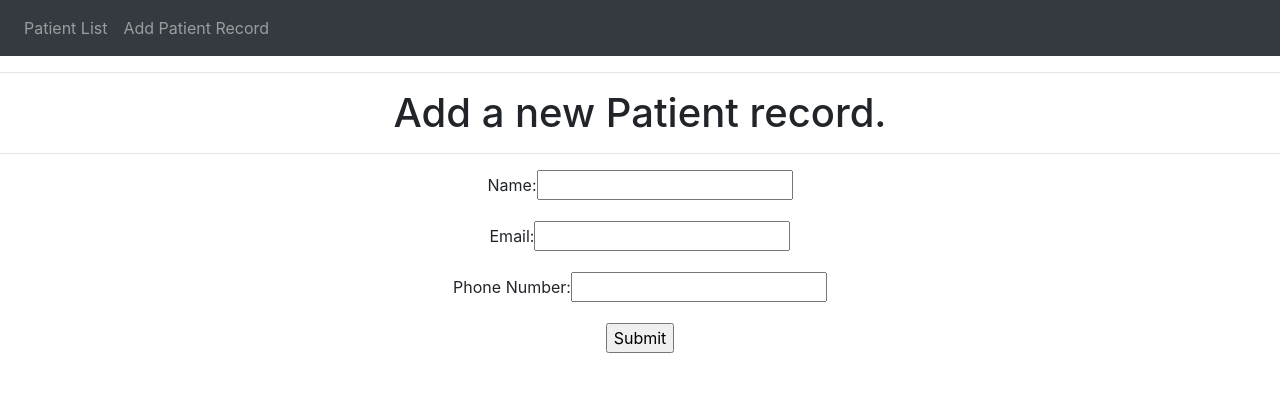
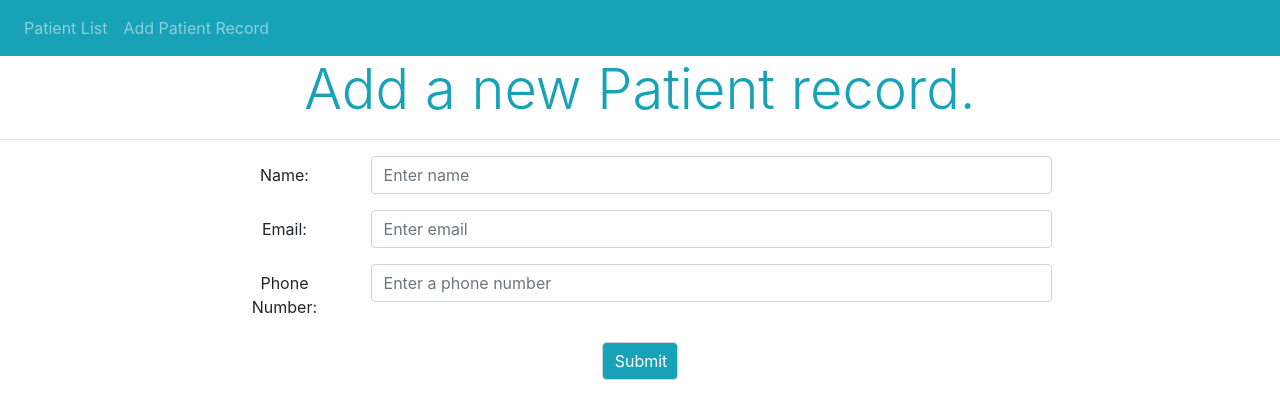
Before and after one commit to AlecSmith96/PatientTrackerApp, a React (Create React App) app: page /add in a window 1280 px wide. Shown: the top 418 px of the page. Built offline with nearby package versions, Linux system fonts and the light colour scheme.

Commit message:
Added styling for PatientsList and PatientForm pages

```diff
--- a/src/App.js
+++ b/src/App.js
@@ -10,13 +10,12 @@ class App extends Component {
       // https://www.codingame.com/playgrounds/6517/react-router-tutorial
       <Router>
       <div>
-        <nav className="navbar navbar-expand-lg navbar-dark bg-dark">
+        <nav className="navbar navbar-expand-lg navbar-dark bg-info">
         <ul className="navbar-nav mr-auto">
           <li><Link to={'/all'} className="nav-link">Patient List</Link></li>
           <li><Link to={'/add'} className="nav-link">Add Patient Record</Link></li>
         </ul>
         </nav>
-        <hr />
         <Switch>
             <Route exact path='/all' component={PatientsList} />
             <Route path='/add' component={PatientForm} />
--- a/src/components/PatientForm.js
+++ b/src/components/PatientForm.js
@@ -47,30 +47,38 @@ class PatientForm extends Component {
         const data = `{"name": "${this.state.name}", "email": "${this.state.email}", "phoneNumber": "${this.state.phoneNumber}"}`;
         this.sendPostRequest(data);
         this.props.history.push('/all');
-        this.forceUpdate();
+        this.render();
     }
 
     render () {
         return (
             <div>
                 <center>
-                <h1>Add a new Patient record.</h1>
+                <h1 className="text-info display-4">Add a new Patient record.</h1>
                 <hr/>
                 <form onSubmit={this.handleSubmit}>
-                    <div className="form-group">
-                        <label htmlFor="name">Name: </label>
-                        <input type="text" name="name" value={this.state.name} onChange={this.handleNameChange} required/>
+                <div className="col-md-8">
+                    <div className="form-group row">
+                        <label htmlFor="name" className="col-sm-2 col-form-label">Name: </label>
+                        <div className="col-sm-10">
+                            <input type="text" className="form-control" name="name" value={this.state.name} onChange={this.handleNameChange} required placeholder="Enter name"/>
+                        </div>
                     </div>
-                    <div className="form-group">
-                        <label htmlFor="email">Email:</label>
-                        <input type="text" name="email" value={this.state.email} onChange={this.handleEmailChange} required/>
+                    <div className="form-group row">
+                        <label htmlFor="email" className="col-sm-2 col-form-label">Email:</label>
+                        <div className="col-sm-10">
+                            <input type="text" className="form-control" name="email" value={this.state.email} onChange={this.handleEmailChange} required placeholder="Enter email"/>
+                        </div>
                     </div>
-                    <div className="form-group">
-                        <label htmlFor="phoneNumber">Phone Number:</label>
-                        <input type="text" name="phoneNumber" value={this.state.phoneNumber} onChange={this.handlePhoneNumberChange} required/>
+                    <div className="form-group row">
+                        <label htmlFor="phoneNumber" className="col-sm-2 col-form-label">Phone Number:</label>
+                        <div className="col-sm-10">
+                            <input type="text" className="form-control" name="phoneNumber" value={this.state.phoneNumber} onChange={this.handlePhoneNumberChange} required placeholder="Enter a phone number"/>
+                        </div>
                     </div>
-                    <div className="form-group">
-                        <input type="submit" value="Submit"/>
+                    </div>
+                    <div className="form-group col-lg-1">
+                        <input type="submit" className="form-control bg-info text-white" value="Submit"/>
                     </div>
                 </form>
                 </center>
--- a/src/components/PatientsList.js
+++ b/src/components/PatientsList.js
@@ -1,5 +1,6 @@
 import React, {Component} from 'react'
 import PatientDetails from'./PatientDetails';
+import './PatientsList.css';
 
 class PatientsList extends Component {
   state = {
@@ -21,17 +22,23 @@ class PatientsList extends Component {
     )
   }
 
+  showPatientDetails(patient) {
+    //this.props.history.push(`/${patient.name}/${patient.email}`);
+  }
+
   render () {
     return (
       <div>
-        <center><h1>Patients List</h1></center>
+        <center><h1 className="text-info display-4">Patients List</h1></center>
         {this.state.patients.map((patient) => (
-          <div key={patient._id} className="card">
-            <div className="card-body">
-              <h5 className="card-title">{patient.name}</h5>
-              <h6 className="card-subtitle mb-2 text-muted">{patient.email}</h6>
-              <p className="card-text">{patient.phoneNumber}</p>
-            </div>
+          <div key={patient.name+patient.email} className="card">
+            <a href={this.showPatientDetails(patient)} className="button bg-light stretched-link">
+              <div className="card-body ">
+                <h5 className="card-title">{patient.name}</h5>
+                <h6 className="card-subtitle mb-2 text-muted">{patient.email}</h6>
+                <p className="card-text">{patient.phoneNumber}</p>
+              </div>
+            </a>
           </div>
         ))}
       </div>
```
Also changed, not shown: src/components/PatientsList.css (added).
